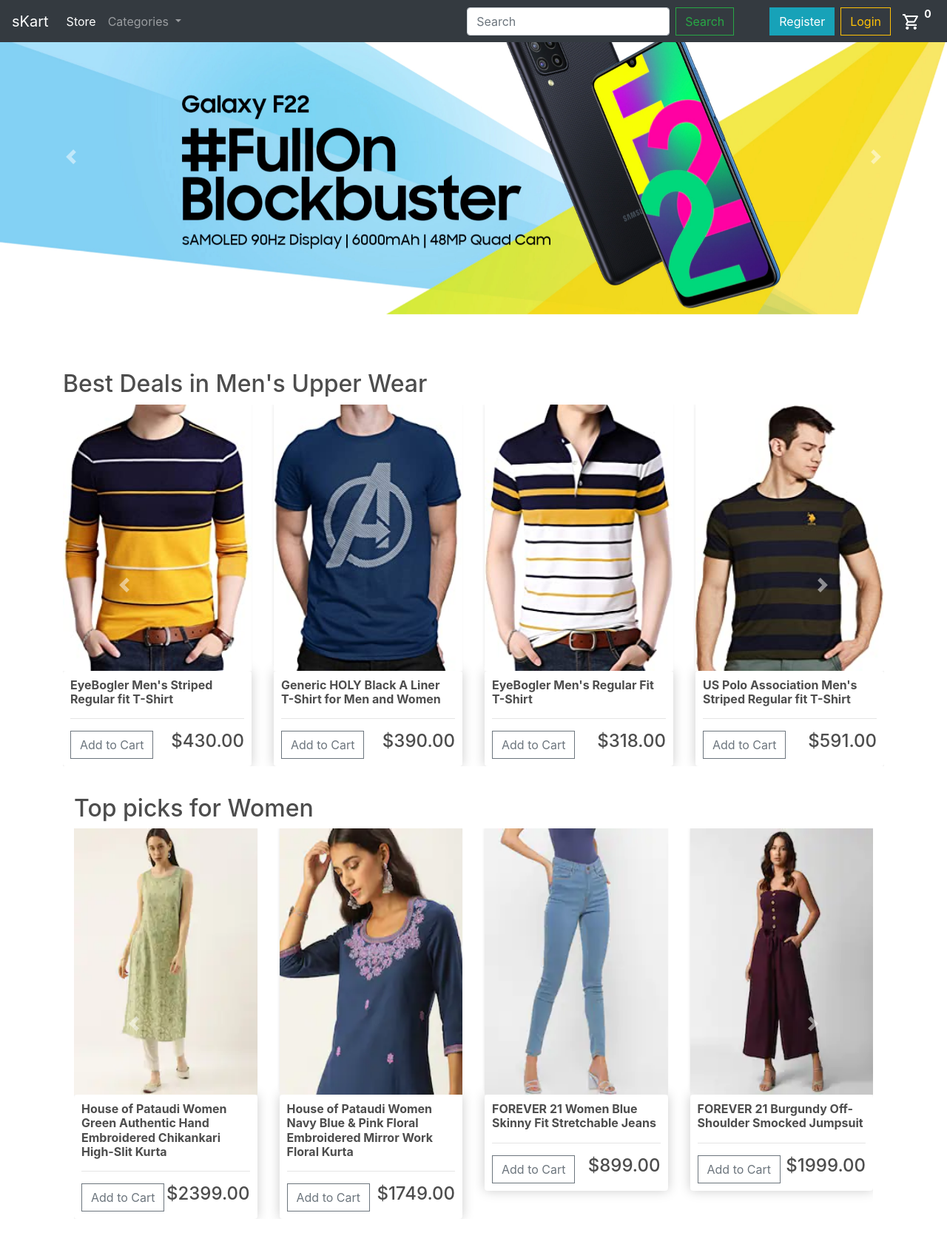
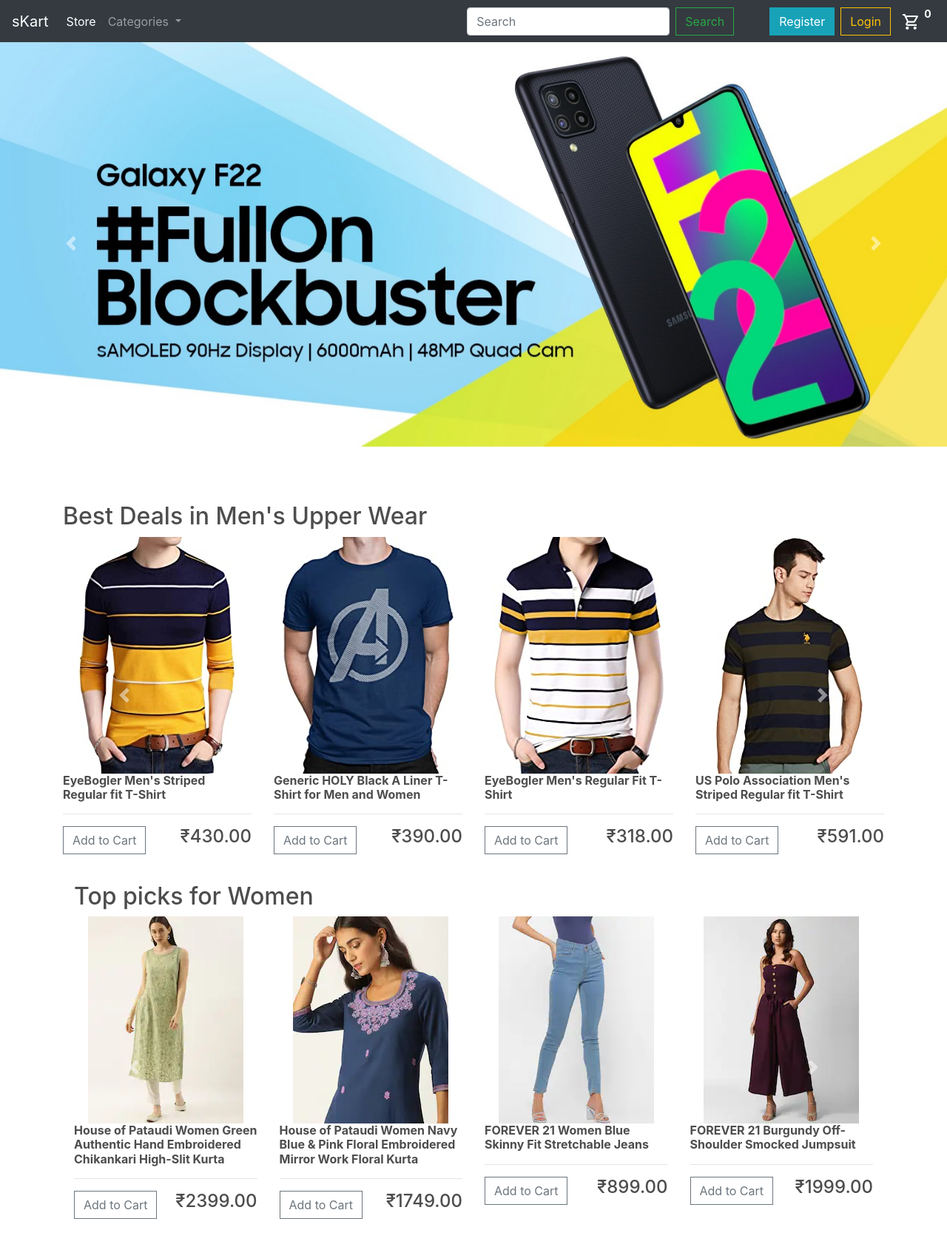
Before and after one commit to sbInfin1/sKart-Online-shopping-site, a Django app: page / in a window 1280 px wide. Shown: the whole page at 74% size. Run offline with Django 3.2, Linux system fonts and the light colour scheme; data comes from the database, SQL or seed files in the repository; both versions use the stored data as it was after the commit; some libraries are stand-ins or nearby versions.

Commit message:
UI improved

```diff
--- a/static/css/main.css
+++ b/static/css/main.css
@@ -1,6 +1,9 @@
 /* body{
 	background-color: hsl(0, 0%, 98%);
 } */
+body {
+    padding-top: 55px;
+}
 
 h1,h2,h3,h4,h5,h6{
 	color:hsl(0, 0%, 30%);
@@ -14,19 +17,21 @@
 }
 
 .thumbnail{
-	width: 100%;
-	height: 200px;
-	-webkit-box-shadow: -1px -3px 5px -2px rgba(214,214,214,1);
+	max-width: 100%;
+	max-height: 100%;
+	display: block;
+  margin-left: auto;
+  margin-right: auto;
+	/* Enabling the shadow on the images makes it's boundary more prominent in the box.
+	   So, keep it disabled */
+	/* -webkit-box-shadow: -1px -3px 5px -2px rgba(214,214,214,1);
     -moz-box-shadow: -1px -3px 5px -2px rgba(214,214,214,1);
-    box-shadow: -1px -3px 5px -2px rgba(214,214,214,1);
+    box-shadow: -1px -3px 5px -2px rgba(214,214,214,1); */
 }
 
-.thumbnail_tall{
-	width: 100%;
-	height: 360px;
-	-webkit-box-shadow: -1px -3px 5px -2px rgba(214,214,214,1);
-    -moz-box-shadow: -1px -3px 5px -2px rgba(214,214,214,1);
-    box-shadow: -1px -3px 5px -2px rgba(214,214,214,1);
+.banner_slider{
+	max-width: 100%;
+	max-height: 100%;
 }
 
 .product{
--- a/store/templates/store/cart.html
+++ b/store/templates/store/cart.html
@@ -12,7 +12,7 @@
         <table class = "table">
           <tr>
             <th><h5>Items: <strong>{{ order.get_cart_items }}</strong></h5></th>
-            <th><h5>Total: <strong>${{ order.get_cart_total|floatformat:2 }}</strong></h5></th>
+            <th><h5>Total: <strong>&#8377;{{ order.get_cart_total|floatformat:2 }}</strong></h5></th>
             <th>
               <a style = "float:right; margin:5px" class = "btn btn-success"
                   href="{% url 'checkout' %}">Checkout</a>
@@ -39,7 +39,7 @@
         <div class="cart-row">
           <div style="flex:2"><img class = "row-image" src="{{ item.product.imageURL }}"></div>
           <div style="flex:2">{{ item.product.name }}</div>
-          <div style="flex:1">${{ item.product.price|floatformat:2 }}</div>
+          <div style="flex:1">&#8377;{{ item.product.price|floatformat:2 }}</div>
           <div style="flex:1">
             <p class = "quantity">{{ item.quantity }}</p>
             <div class="quantity">
@@ -47,7 +47,7 @@
               <img data-product={{item.product.id}} data-action="remove" class = "chg-quantity update-cart" src="{% static 'images/arrow-down.png' %}">
             </div>
           </div>
-          <div style="flex:1">${{ item.get_total }}</div>
+          <div style="flex:1">&#8377;{{ item.get_total }}</div>
         </div>
         {% endfor %}
       </div>
--- a/store/templates/store/checkout.html
+++ b/store/templates/store/checkout.html
@@ -63,13 +63,13 @@
         <div class="cart-row">
           <div style="flex:2"><img class = "row-image" src="{{ item.product.imageURL }}"></div>
           <div style="flex:2"><p>{{ item.product.name }}</p></div>
-          <div style="flex:1"><p>${{ item.product.price|floatformat:2 }}</p></div>
+          <div style="flex:1"><p>&#8377;{{ item.product.price|floatformat:2 }}</p></div>
           <div style="flex:1"><p>{{ item.quantity }}</p></div>
         </div>
         {% endfor %}
 
         <h5>Items: {{ order.get_cart_items }}</h5>
-        <h5>Total: ${{ order.get_cart_total|floatformat:2 }}</h5>
+        <h5>Total: &#8377;{{ order.get_cart_total|floatformat:2 }}</h5>
       </div>
     </div>
   </div>
--- a/store/templates/store/homepage.html
+++ b/store/templates/store/homepage.html
@@ -4,18 +4,18 @@
 {% block banner_slider %}
 <!--Banner Slider-->
 <div id="banner_slider_carousel" class="carousel slide" style="margin-bottom:2cm;" data-ride="carousel">
-  <div class="carousel-inner">
+  <div class="carousel-inner banner_slider">
     <div class="carousel-item active">
-      <img class="d-block w-100" src="{% static 'images/banner/b1.png' %}" alt="First slide">
+      <img class="d-block w-100" src="{% static 'images/banner/b1_edited.jpg' %}" alt="First slide">
     </div>
     <div class="carousel-item">
-      <img class="d-block w-100" src="{% static 'images/banner/b7.jpg' %}" alt="Second slide">
+      <img class="d-block w-100" src="{% static 'images/banner/b7_edited.jpg' %}" alt="Second slide">
     </div>
     <div class="carousel-item">
-      <img class="d-block w-100" src="{% static 'images/banner/b5.jpg' %}" alt="Third slide">
+      <img class="d-block w-100" src="{% static 'images/banner/b5_edited.jpg' %}" alt="Third slide">
     </div>
     <div class="carousel-item">
-      <img class="d-block w-100" src="{% static 'images/banner/b6.jpg' %}" alt="Fourth slide">
+      <img class="d-block w-100" src="{% static 'images/banner/b8_edited.jpg' %}" alt="Fourth slide">
     </div>
   </div>
   <a class="carousel-control-prev" href="#banner_slider_carousel" role="button" data-slide="prev">
@@ -44,15 +44,15 @@
         <div class="carousel-item active">
           <div class="row">
           {% for product in productBundle %}
-            <div class="col-3"><img class="d-block w-100 thumbnail_tall" src="{{ product.imageURL }}" alt="First slide">
-              <div class="box-element">
+            <div class="col-lg-3"><img class="thumbnail" src="{{ product.imageURL }}" alt="First slide">
+              <div class="product">
                 <h6><strong>{{ product.name }}</strong></h6>
                 <hr>
                 <!-- Custom attributes to update the cart with javascript -->
                 <button data-product="{{product.id}}" data-action="add"
                 class = "btn btn-outline-secondary add-btn update-cart">Add to Cart</button>
                 <!-- <a class = "btn btn-outline-success" href="#">View</a> -->
-                <h4 style="display: inline-block; float: right">${{ product.price|floatformat:2 }}</h4>
+                <h4 style="display: inline-block; float: right">&#8377;{{ product.price|floatformat:2 }}</h4>
               </div>
             </div>
           {% endfor %}
@@ -63,15 +63,15 @@
         <div class="carousel-item">
           <div class="row">
           {% for product in productBundle %}
-            <div class="col-3"><img class="d-block w-100 thumbnail_tall" src="{{ product.imageURL }}" alt="First slide">
-              <div class="box-element">
+            <div class="col-lg-3"><img class="thumbnail" src="{{ product.imageURL }}" alt="First slide">
+              <div class="product">
                 <h6><strong>{{ product.name }}</strong></h6>
                 <hr>
                 <!-- Custom attributes to update the cart with javascript -->
                 <button data-product="{{product.id}}" data-action="add"
                 class = "btn btn-outline-secondary add-btn update-cart">Add to Cart</button>
                 <!-- <a class = "btn btn-outline-success" href="#">View</a> -->
-                <h4 style="display: inline-block; float: right">${{ product.price|floatformat:2 }}</h4>
+                <h4 style="display: inline-block; float: right">&#8377;{{ product.price|floatformat:2 }}</h4>
               </div>
             </div>
           {% endfor %}
@@ -102,15 +102,15 @@
         <div class="carousel-item active">
           <div class="row">
           {% for product in productBundle %}
-            <div class="col-3"><img class="d-block w-100 thumbnail_tall" src="{{ product.imageURL }}" alt="First slide">
-              <div class="box-element">
+            <div class="col-lg-3"><img class="thumbnail" src="{{ product.imageURL }}" alt="First slide">
+              <div class="product">
                 <h6><strong>{{ product.name }}</strong></h6>
                 <hr>
                 <!-- Custom attributes to update the cart with javascript -->
                 <button data-product="{{product.id}}" data-action="add"
                 class = "btn btn-outline-secondary add-btn update-cart">Add to Cart</button>
                 <!-- <a class = "btn btn-outline-success" href="#">View</a> -->
-                <h4 style="display: inline-block; float: right">${{ product.price|floatformat:2 }}</h4>
+                <h4 style="display: inline-block; float: right">&#8377;{{ product.price|floatformat:2 }}</h4>
               </div>
             </div>
           {% endfor %}
@@ -121,15 +121,15 @@
         <div class="carousel-item">
           <div class="row">
           {% for product in productBundle %}
-            <div class="col-3"><img class="d-block w-100 thumbnail_tall" src="{{ product.imageURL }}" alt="First slide">
-              <div class="box-element">
+            <div class="col-lg-3"><img class="thumbnail" src="{{ product.imageURL }}" alt="First slide">
+              <div class="product">
                 <h6><strong>{{ product.name }}</strong></h6>
                 <hr>
                 <!-- Custom attributes to update the cart with javascript -->
                 <button data-product="{{product.id}}" data-action="add"
                 class = "btn btn-outline-secondary add-btn update-cart">Add to Cart</button>
                 <!-- <a class = "btn btn-outline-success" href="#">View</a> -->
-                <h4 style="display: inline-block; float: right">${{ product.price|floatformat:2 }}</h4>
+                <h4 style="display: inline-block; float: right">&#8377;{{ product.price|floatformat:2 }}</h4>
               </div>
             </div>
           {% endfor %}
--- a/store/templates/store/main.html
+++ b/store/templates/store/main.html
@@ -3,7 +3,7 @@
 <html lang="en" dir="ltr">
   <head>
     <meta charset="utf-8">
-    <title>Ecom</title>
+    <title>sKart:Online shopping site in India</title>
 
     <meta name="viewport" content="width=device-width, initial-scale=1, maximum-scale=1, minimum-scale=1" />
 
```
Also changed, not shown: store/templates/store/store.html (+5 -4 lines), db.sqlite3, static/images/banner/b1_edited.jpg (added), static/images/banner/b5_edited.jpg (added), static/images/banner/b7_edited.jpg (added), static/images/banner/b8_edited.jpg (added).
